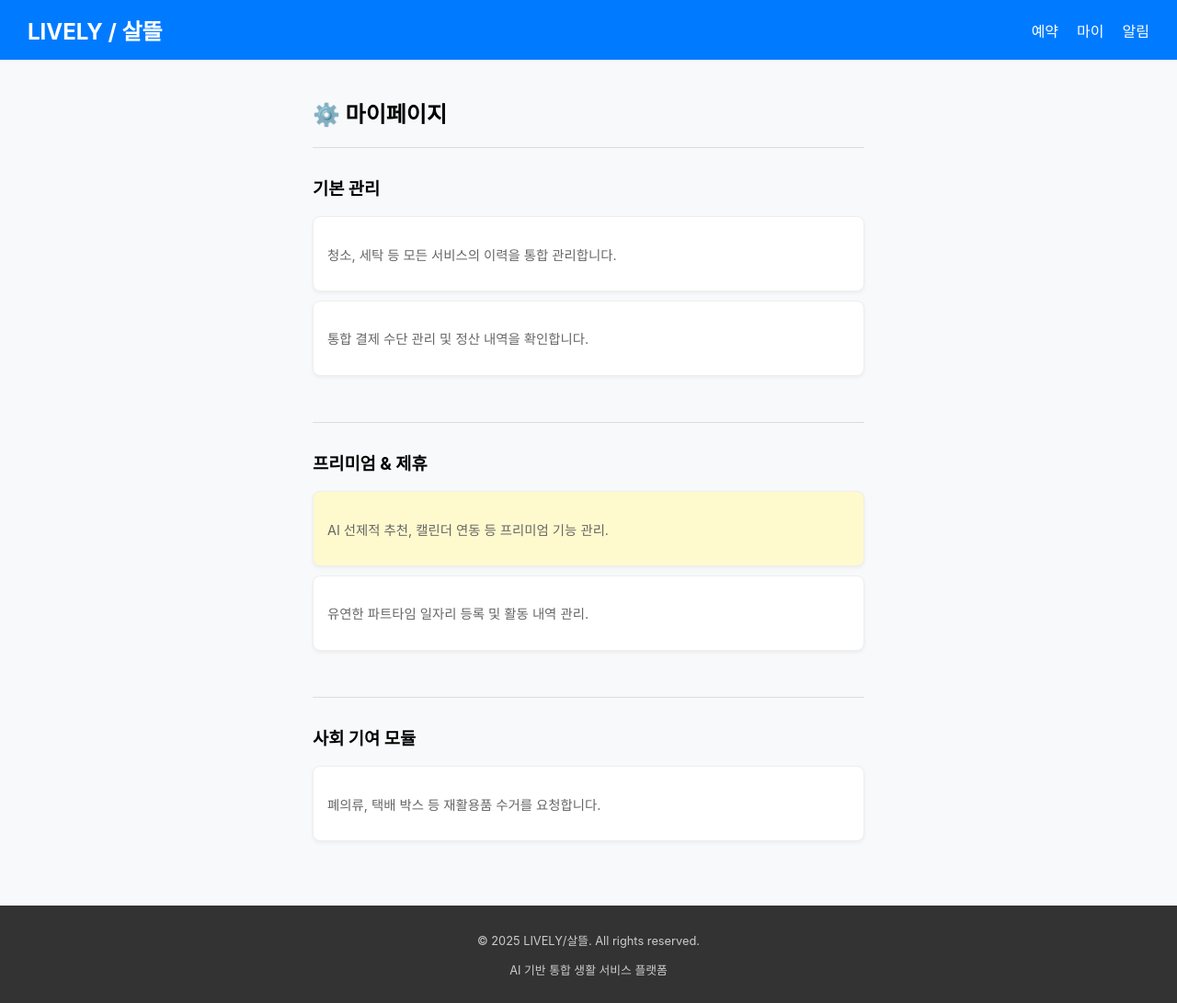
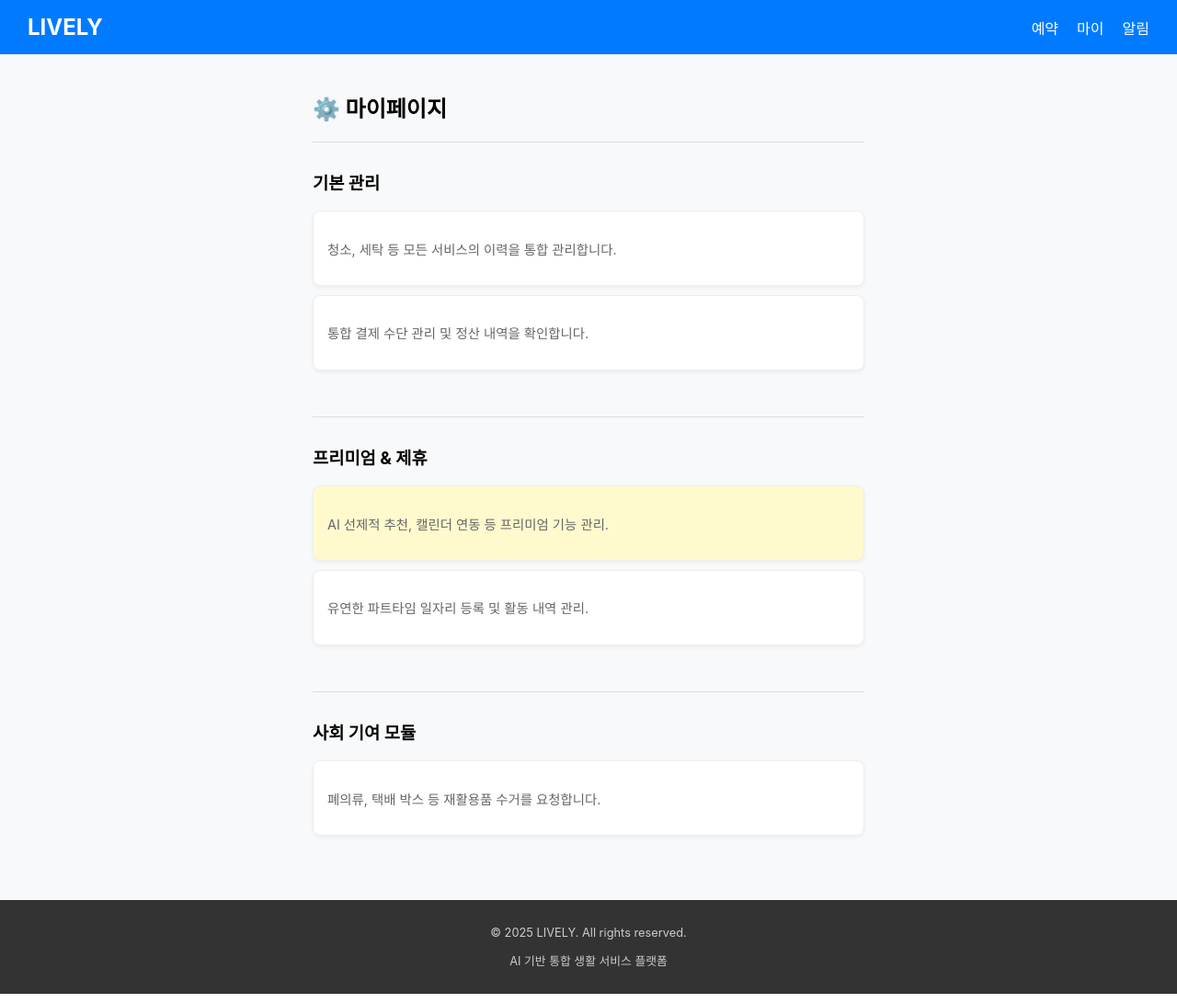
Before and after one commit to sososoosoo/Lively, a React (Create React App) app: page /Lively/mypage in a window 1280 px wide. Shown: the whole page at 92% size. Built offline with nearby package versions, Linux system fonts and the light colour scheme.

Commit message:
name modify

```diff
--- a/src/components/Footer.js
+++ b/src/components/Footer.js
@@ -5,7 +5,7 @@ import React from 'react';
 function Footer() {
     return (
         <footer style={styles.footer}>
-            <p>&copy; {new Date().getFullYear()} LIVELY/살뜰. All rights reserved.</p>
+            <p>&copy; {new Date().getFullYear()} LIVELY. All rights reserved.</p>
             <p>AI 기반 통합 생활 서비스 플랫폼</p>
         </footer>
     );
--- a/src/components/Header.js
+++ b/src/components/Header.js
@@ -7,7 +7,7 @@ function Header() {
     return (
         <header style={styles.header}>
             <Link to="/" style={styles.logo}>
-                LIVELY / 살뜰
+                LIVELY
             </Link>
             <nav>
                 <Link to="/booking" style={styles.navLink}>예약</Link>
--- a/src/components/Home.js
+++ b/src/components/Home.js
@@ -60,9 +60,9 @@ function Home() {
         navigate(url);
     };
 
-    return (
+    return ( // 김수찬을 userID로 하는게 맞아.
         <div className="home-container" style={styles.homeContainer}>
-            <h2 style={styles.greeting}>👋 {userId}님, 오늘의 추천 서비스입니다.</h2>
+            <h2 style={styles.greeting}>👋 김수찬님, 오늘의 추천 서비스입니다.</h2>
             <p style={styles.subtext}>AI가 고객님의 통합 일정을 분석하여 필요한 서비스를 제안합니다.</p>
 
             <div className="ai-recommendations" style={styles.recommendationArea}>
```
